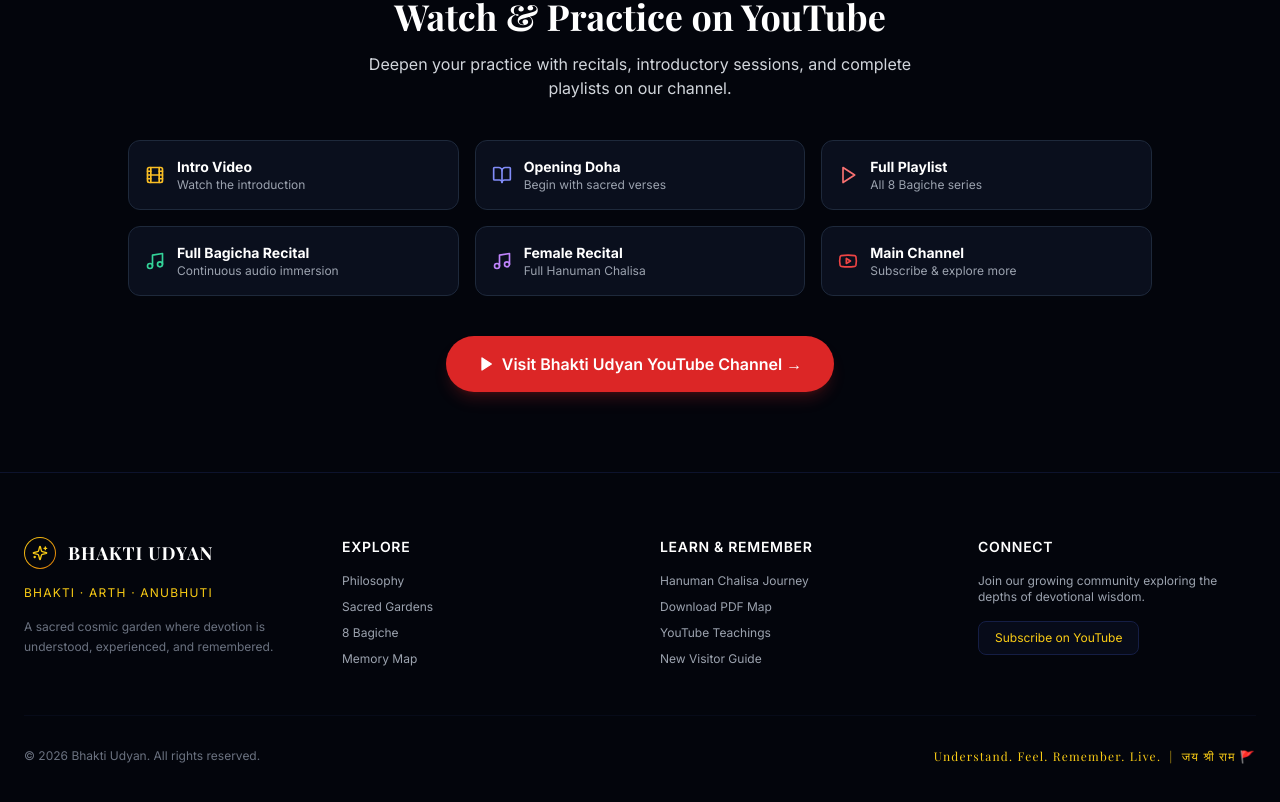
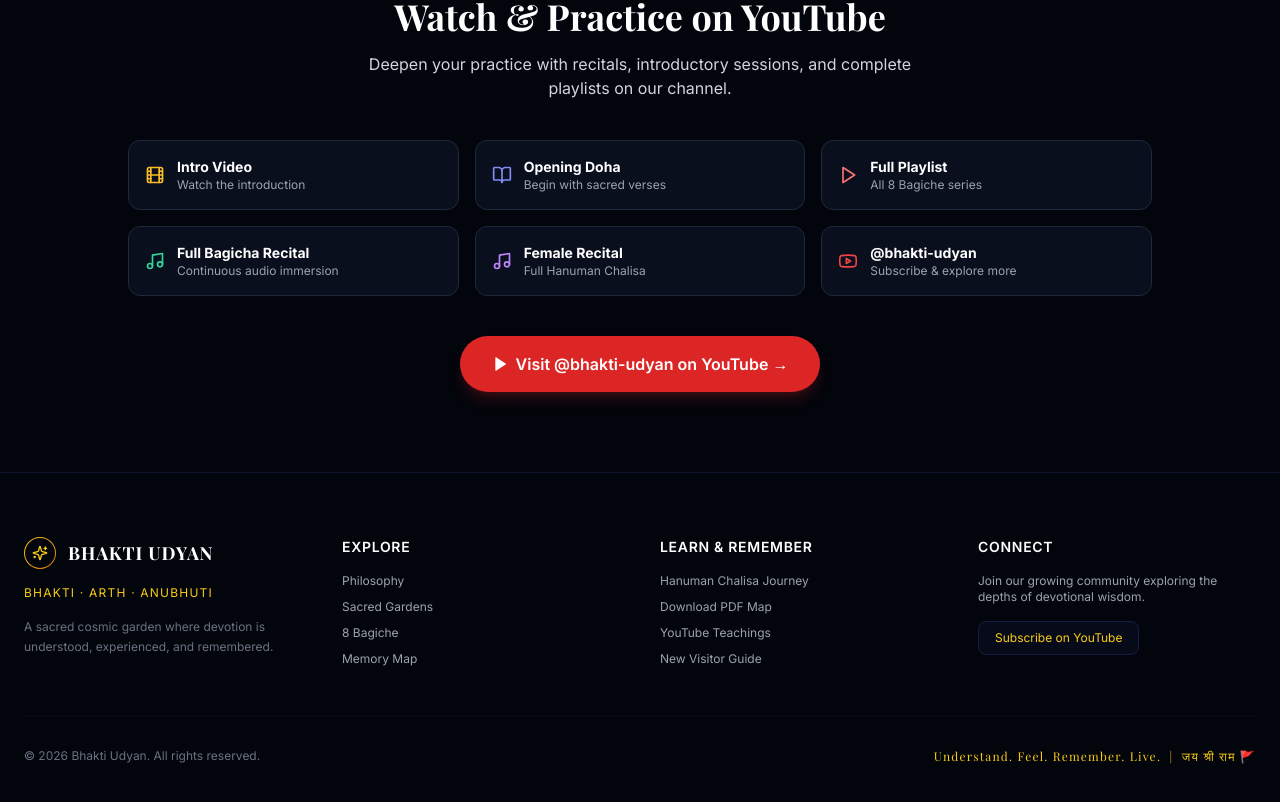
Before and after one commit to idea-ai-labs/bhakti-udyan, a Next.js app: page / in a window 1280 px wide. Shown: the part 6533-7335 px from the top of the page. Built offline with nearby package versions, Linux system fonts and the light colour scheme; a web font is replaced by a local one.

Commit message:
Update YouTubeSection.tsx

```diff
--- a/src/components/YouTubeSection.tsx
+++ b/src/components/YouTubeSection.tsx
@@ -97,7 +97,7 @@
           >
             <Youtube className="w-5 h-5 text-red-500 shrink-0" />
             <div>
-              <h4 className="text-sm font-bold text-white group-hover:text-red-300">Main Channel</h4>
+              <h4 className="text-sm font-bold text-white group-hover:text-red-300">@bhakti-udyan</h4>
               <p className="text-xs text-gray-400">Subscribe & explore more</p>
             </div>
           </a>
@@ -111,7 +111,7 @@
           className="inline-flex items-center gap-2 px-8 py-4 rounded-full bg-red-600 text-white font-semibold shadow-lg shadow-red-600/20 hover:bg-red-500 transition-all duration-300"
         >
           <Play className="w-4 h-4 fill-current" />
-          Visit Bhakti Udyan YouTube Channel →
+          Visit @bhakti-udyan on YouTube →
         </a>
       </div>
     </section>
```
